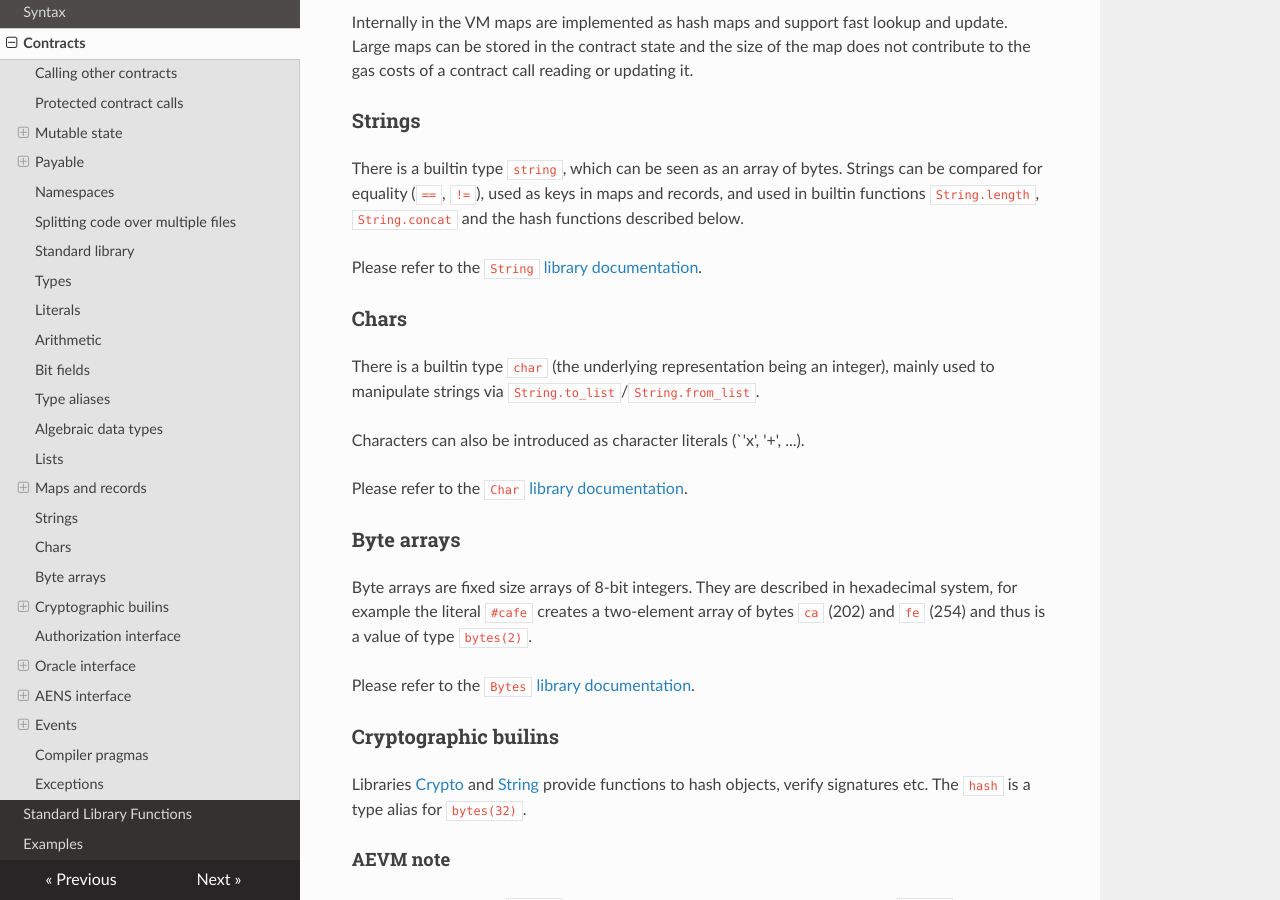
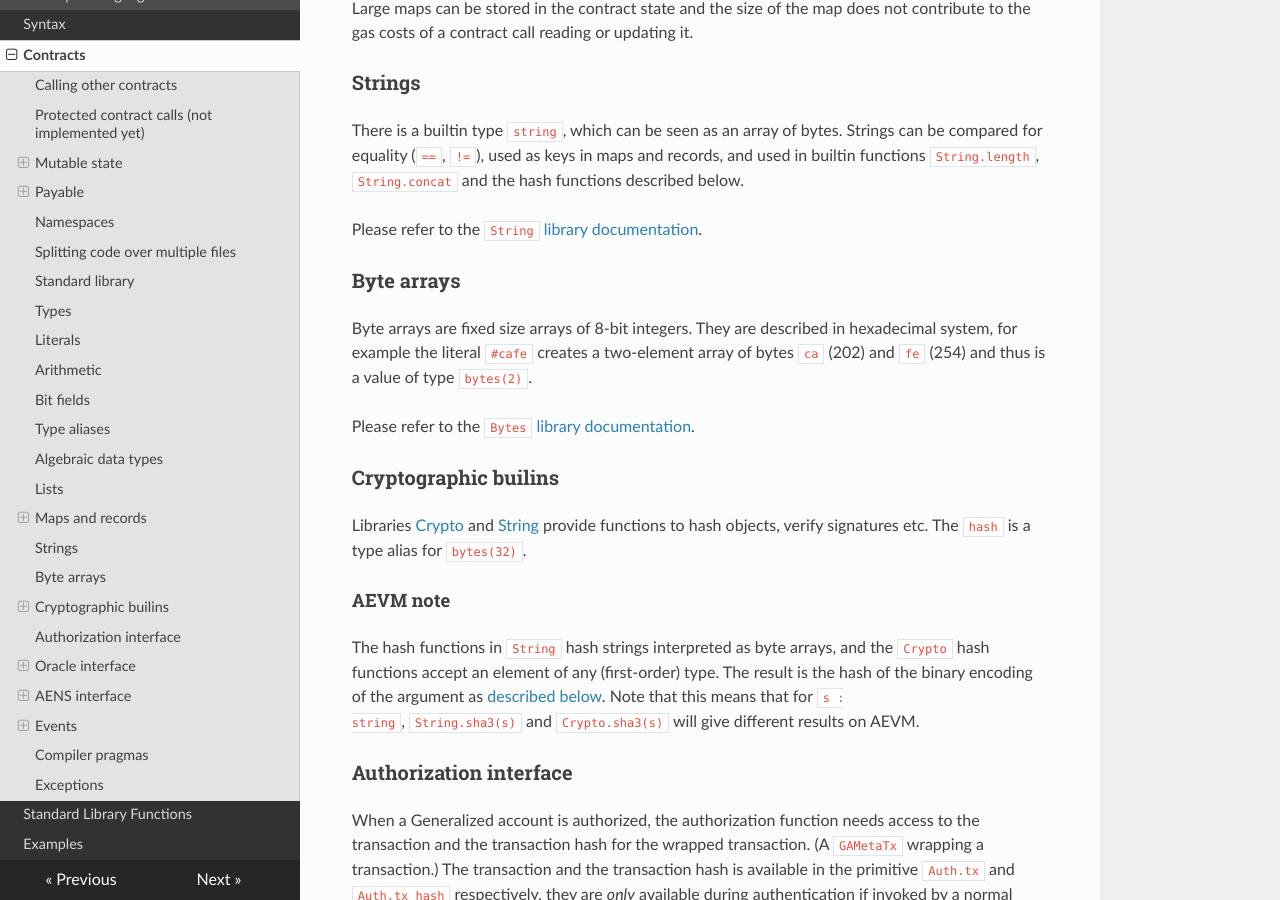
Before and after one commit to nikita-fuchs/sophiadocs, an MkDocs documentation site: the page built from docs/contracts.md, in a window 1280 px wide and 900 px high, scrolled down 10646 px. Built offline with MkDocs 1.6.1, drawn with Linux system fonts in a browser that asks for light colours; nearby versions of some CDN libraries; some of the changed text lies outside the part shown.

Commit message:
partly downgrade the doc

````diff
--- a/docs/contracts.md
+++ b/docs/contracts.md
@@ -69,35 +69,30 @@ without calling it you can write
     Chain.spend(v.address, amount)
 ```
 
-#### Protected contract calls
+#### Protected contract calls (not implemented yet)
 
 If a contract call fails for any reason (for instance, the remote contract
 crashes or runs out of gas, or the entrypoint doesn't exist or has the wrong
 type) the parent call also fails. To make it possible to recover from failures,
 contract calls takes a named argument `protected : bool` (default `false`).
-
 The protected argument must be a literal boolean, and when set to `true`
 changes the type of the contract call, wrapping the result in an `option` type.
 If the call fails the result is `None`, otherwise it's `Some(r)` where `r` is
 the return value of the call.
-
 ```sophia
 contract VotingType =
   entrypoint : vote : string => unit
-
 contract Voter =
   entrypoint tryVote(v : VotingType, alt : string) =
     switch(v.vote(alt, protected = true) : option(unit))
       None    => "Voting failed"
       Some(_) => "Voting successful"
 ```
-
 Any gas that was consumed by the contract call before the failure stays
 consumed, which means that in order to protect against the remote contract
 running out of gas it is necessary to set a gas limit using the `gas` argument.
 However, note that errors that would normally consume all the gas in the
 transaction still only uses up the gas spent running the contract.
-
 
 ### Mutable state
 
@@ -503,15 +498,6 @@ the hash functions described below.
 
 Please refer to the `String` [library documentation](sophia_stdlib.md#String).
 
-### Chars
-
-There is a builtin type `char` (the underlying representation being an integer),
-mainly used to manipulate strings via `String.to_list`/`String.from_list`.
-
-Characters can also be introduced as character literals (`'x', '+', ...).
-
-Please refer to the `Char` [library documentation](sophia_stdlib.md#Char).
-
 ### Byte arrays
 
 Byte arrays are fixed size arrays of 8-bit integers. They are described in hexadecimal system,
````
